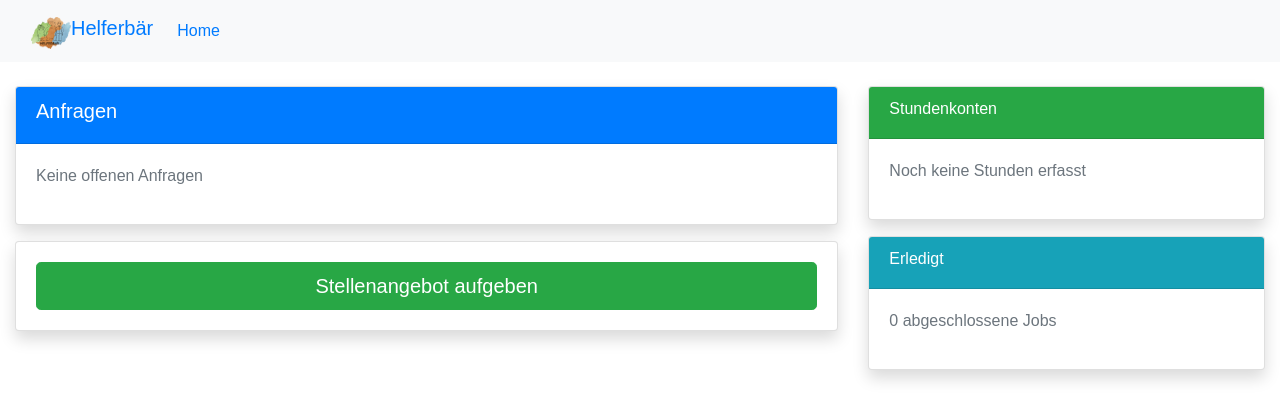
After one commit to malinschtz/Helferbaer, a Python web app: template templates/kunde_startseite.html in a window 1280 px wide. The commit adds this page. Shown: the top 420 px of the page. Run offline with Jinja, Linux system fonts and the light colour scheme; the template is opened without the code that fills it, so the values that code supplies are empty; some libraries are stand-ins or nearby versions; some web fonts are replaced.

Commit message:
requirements geupdatet

```diff
--- a/requirements.txt
+++ b/requirements.txt
@@ -2,10 +2,14 @@ blinker==1.9.0
 Bootstrap-Flask==2.5.0
 click==8.3.0
 colorama==0.4.6
+dnspython==2.8.0
+email-validator==2.3.0
 Flask==3.1.2
+Flask-Login==0.6.3
 Flask-SQLAlchemy==3.1.1
 Flask-WTF==1.2.2
 greenlet==3.3.0
+idna==3.11
 itsdangerous==2.2.0
 Jinja2==3.1.6
 MarkupSafe==3.0.3
--- a/templates/base.html
+++ b/templates/base.html
@@ -31,10 +31,6 @@
                     <ul class="navbar-nav me-auto mb-2 mb-lg-0">
                         {{ render_nav_item('index', 'Home') }}
                     </ul>
-                    <ul class="navbar-nav">
-                        {{ render_nav_item('helfer_anmelden', 'Helfer') }}
-                        {{ render_nav_item('kunde_anmelden', 'Kunde') }}
-                    </ul>
                 </div>
             </div>
         </nav>
--- /dev/null
+++ b/templates/kunde_startseite.html
@@ -0,0 +1,59 @@
+{% extends 'base.html' %}
+{% block TITLE %}Kunden Dashboard{% endblock %}
+{% block CONTENT %}
+    <div class="container-fluid mt-4">
+        <div class="row">
+            <div class="col-lg-8">
+                <div class="card shadow">
+                    <div class="card-header bg-primary text-white">
+                        <h5><i class="bi bi-inbox"></i> Anfragen</h5>
+                    </div>
+                    <div class="card-body">
+                        {% if jobs %}
+                            {% for job in jobs %}
+                            <div class="card mb-3">
+                                <div class="card-body">
+                                    <h6>{{ job.description }}</h6>
+                                    <p class="small text-muted">{{ job.date.strftime('%d.%m.%Y') }} • {{ job.hours }}h</p>
+                                    <span class="badge bg-warning">{{ job.kunde.statusName }}</span>
+                                </div>
+                            </div>
+                            {% endfor %}
+                        {% else %}
+                            <p class="text-muted">Keine offenen Anfragen</p>
+                        {% endif %}
+                    </div>
+                </div>
+
+                <div class="card mt-3 shadow">
+                    <div class="card-body text-center">
+                        <a href="{{ url_for('kunde_stellenangebot') }}"
+                        class="btn btn-success btn-lg w-100">
+                            <i class="bi bi-plus-circle"></i> Stellenangebot aufgeben
+                        </a>
+                    </div>
+                </div>
+            </div>
+
+            <div class="col-lg-4">
+                <div class="card shadow">
+                    <div class="card-header bg-success text-white">
+                        <h6><i class="bi bi-clock"></i> Stundenkonten</h6>
+                    </div>
+                    <div class="card-body">
+                        <p class="text-muted">Noch keine Stunden erfasst</p>
+                    </div>
+                </div>
+
+                <div class="card mt-3 shadow">
+                    <div class="card-header bg-info text-white">
+                        <h6><i class="bi bi-check-circle"></i> Erledigt</h6>
+                    </div>
+                    <div class="card-body">
+                        <p class="text-muted">0 abgeschlossene Jobs</p>
+                    </div>
+                </div>
+            </div>
+        </div>
+    </div>
+{% endblock %}
```
Also changed, not shown: app.py (+11 -2 lines).
